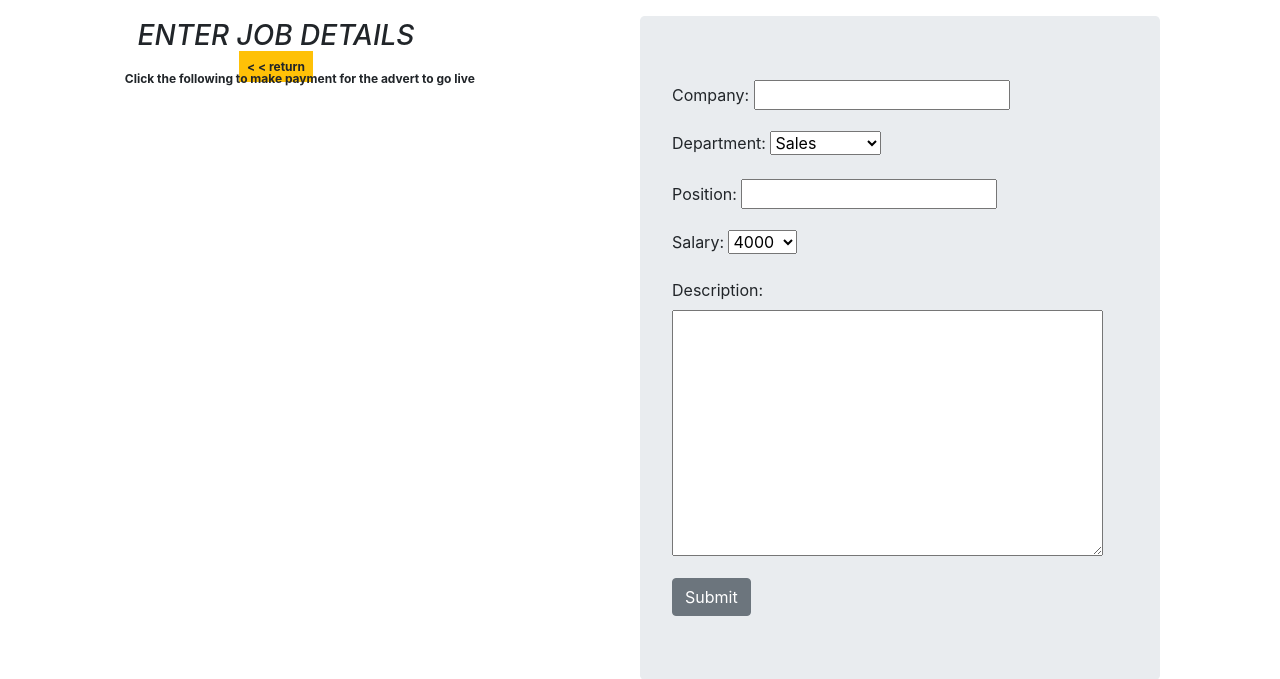
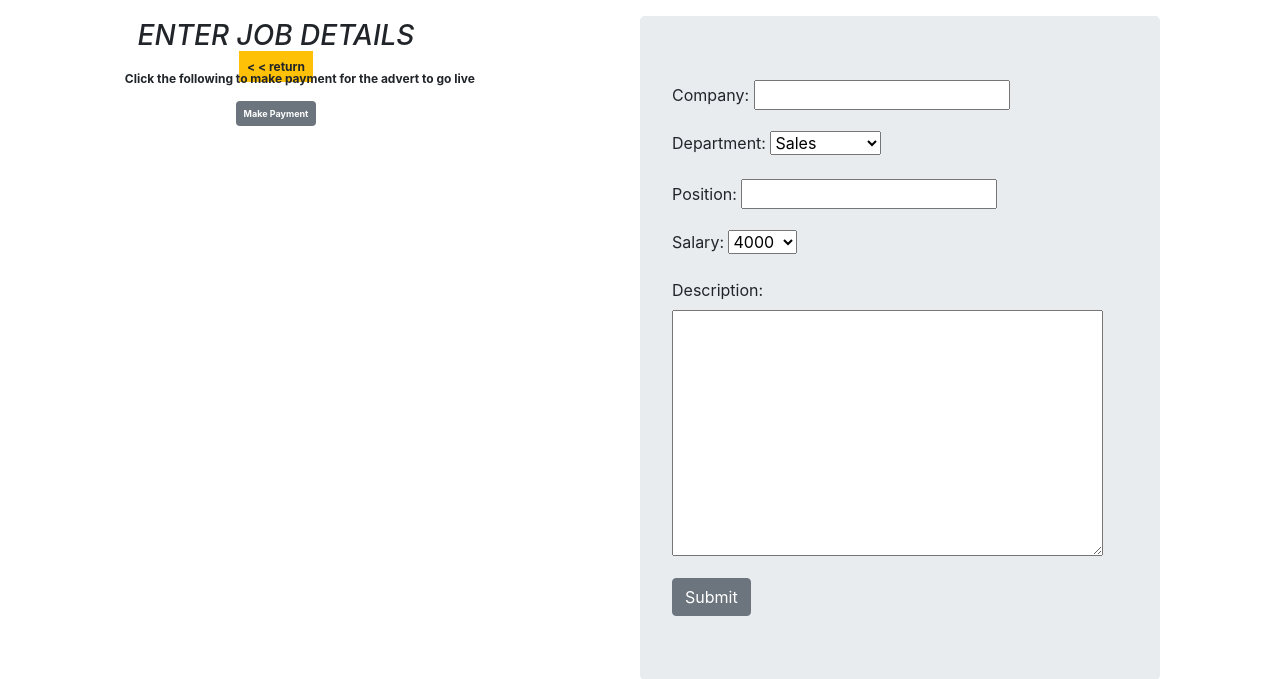
Before and after one commit to Code-Institute-Submissions/project4-django, a Django app: page /listing/add_listing/ in a window 1280 px wide. Shown: the part 56-735 px from the top of the page. Run offline with Django 3.2, Linux system fonts and the light colour scheme; some libraries are stand-ins or nearby versions.

Commit message:
updated the payment button

```diff
--- a/job_listing/templates/add_listing.html
+++ b/job_listing/templates/add_listing.html
@@ -7,11 +7,13 @@
     <div class="container-fluid pt-3">
         <div class='row justify-content-around px-3'>
             <div class='col-3 badge'>
-                <h3><i>ENTER JOB DETAILS</i></h3>
-                <a class='p-2 btn-warning' href="{% url 'show_listing' %}"> &lt &lt return</a>
+                <div>
+                    <h3><i>ENTER JOB DETAILS</i></h3>
+                    <a class='p-2 btn-warning' href="{% url 'show_listing' %}"> &lt &lt return</a>
+                </div>
                 <div>
                     <p>Click the following to make payment for the advert to go live</p>
-                    <a class='p-2 badge badge-secondary' href="{% url 'charge' %}"></a>
+                    <a class='p-2 badge badge-secondary' href="{% url 'charge' %}">Make Payment</a>
                 </div>
 
             </div>
```
